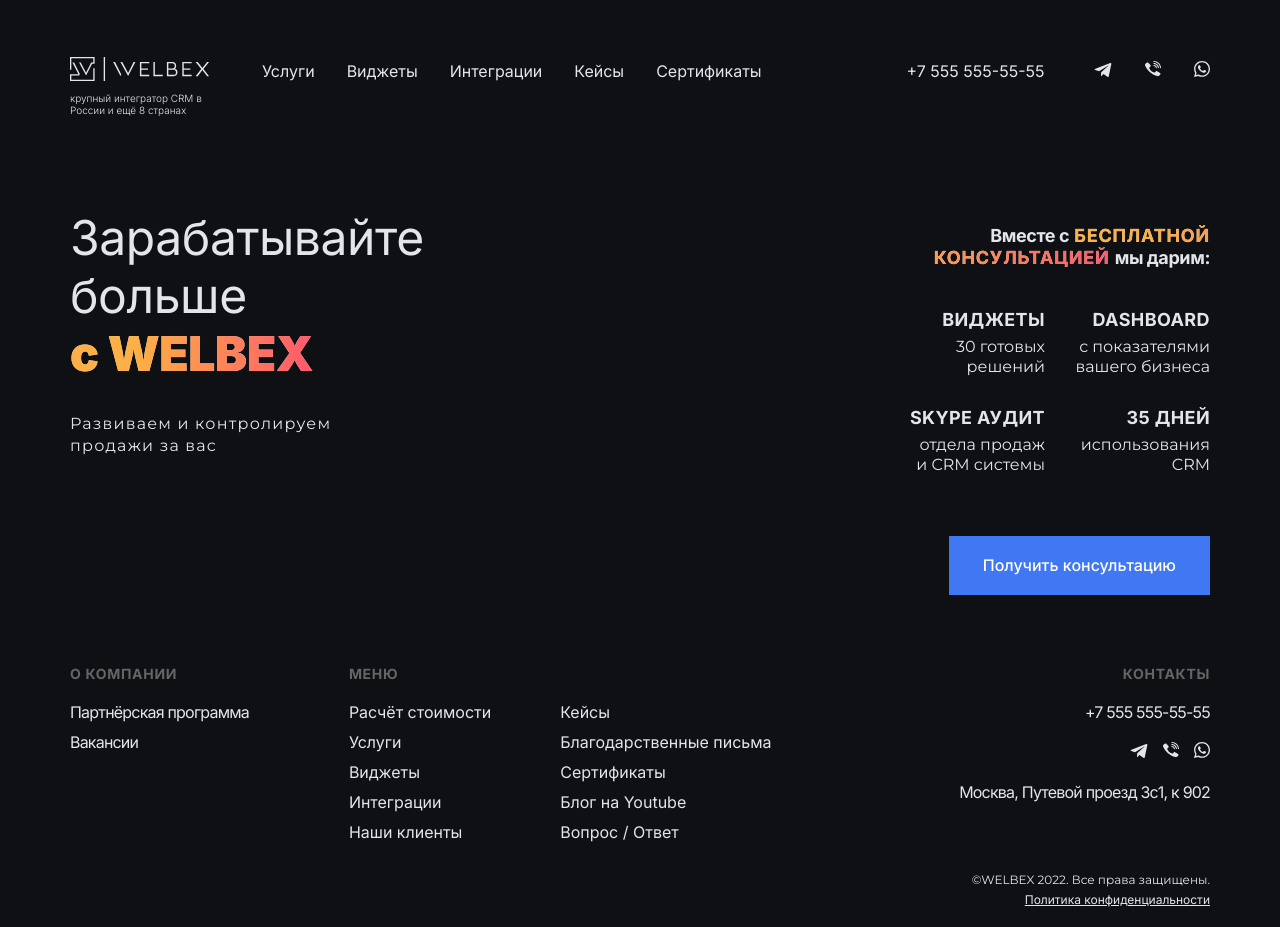
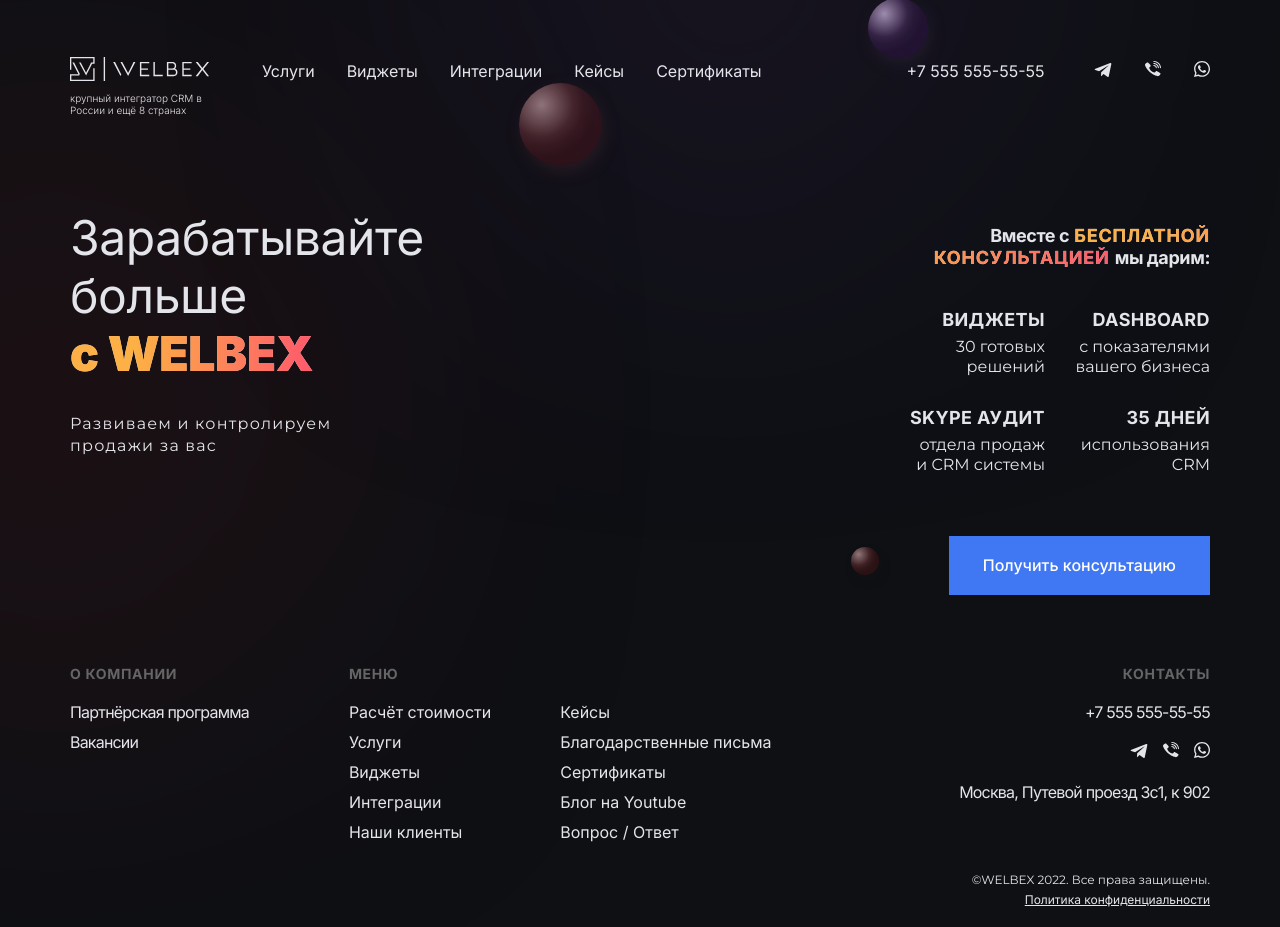
Before and after one commit to a-klimovich/welbex, a React (Vite) app: page / in a window 1280 px wide. Built offline with nearby package versions, Linux system fonts and the light colour scheme.

Commit message:
add: bubles

```diff
--- a/src/App.jsx
+++ b/src/App.jsx
@@ -1,5 +1,6 @@
 import Header from './components/Header'
 import Footer from './components/Footer'
+import Buble from './components/Buble'
 import Container from './components/Container'
 import MainContent from './modules/MainContent'
 import './scss/index.scss'
@@ -15,6 +16,12 @@
       </main>
 
       <Footer />
+
+      <Buble size="311px" variant="redLight" top="251px" left="-102px" />
+      <Buble size="83px" variant="redBoll" top="83px" left="519px" />
+      <Buble size="259px" variant="purpleLight" top="-154px" left="602px" />
+      <Buble size="60px" variant="purpleBall" top="-2px" left="868px" />
+      <Buble size="28px" variant="redBoll" top="547px" left="851px" />
     </div>
   </Container>
 )
--- /dev/null
+++ b/src/components/Buble/config.js
@@ -0,0 +1,22 @@
+export default {
+  redLight: {
+    background: '#961A1A',
+    opacity: 0.5,
+    filter: 'blur(196px)',
+  },
+  redBoll: {
+    background: "radial-gradient(64% 64% at 27.25% 26.5%, rgba(255, 208, 208, 0.536) 0%, rgba(212, 93, 93, 0.264) 59.67%, rgba(167, 49, 49, 0.248) 78.59%, rgba(130, 25, 25, 0.248) 100%)",
+    boxShadow: "3px 6px 27px -10px rgba(223, 125, 125, 0.25)",
+    backdropFilter: "blur(2px)"
+  },
+  purpleLight: {
+    background: '#833AB4',
+    opacity: 0.5,
+    filter: 'blur(196px)',
+  },
+  purpleBall: {
+    background: 'radial-gradient(64% 64% at 27.25% 26.5%, rgba(236, 208, 255, 0.64) 0%, rgba(161, 93, 207, 0.24) 59.67%, rgba(118, 49, 164, 0.208) 78.59%, rgba(86, 24, 128, 0.232) 100%)',
+    boxShadow: '3px 6px 27px -10px rgba(177, 118, 217, 0.25)',
+    backdropFilter: 'blur(2px)',
+  },
+}
--- /dev/null
+++ b/src/components/Buble/index.jsx
@@ -0,0 +1,21 @@
+import config from './config'
+
+const Buble = ({ size, variant = {}, top = 0, left = 0, transform, children }) => (
+  <div
+    style={{
+      position: "fixed",
+      top,
+      left,
+      width: size,
+      height: size,
+      borderRadius: '50%',
+      zIndex: -1,
+      transform,
+      ...config[variant] || {}
+    }}
+  >
+    { children }
+  </div>
+);
+
+export default Buble;
```
Also changed, not shown: src/components/BouncingBubles/index.jsx (deleted, +0 -82 lines), src/components/BouncingBubles/styles.module.scss (deleted, +0 -14 lines), src/assets/svg/redLightBall.svg (added).
